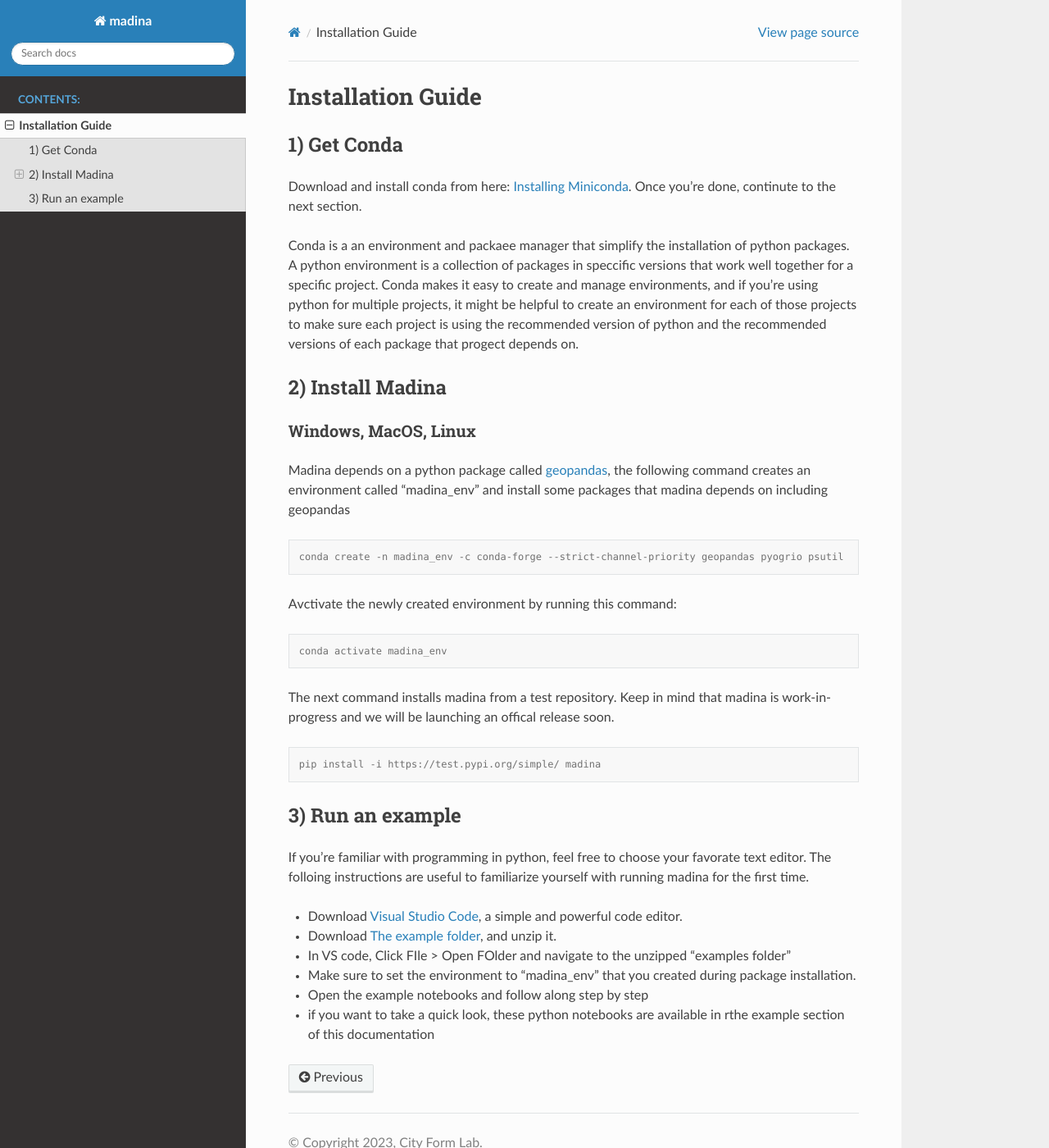
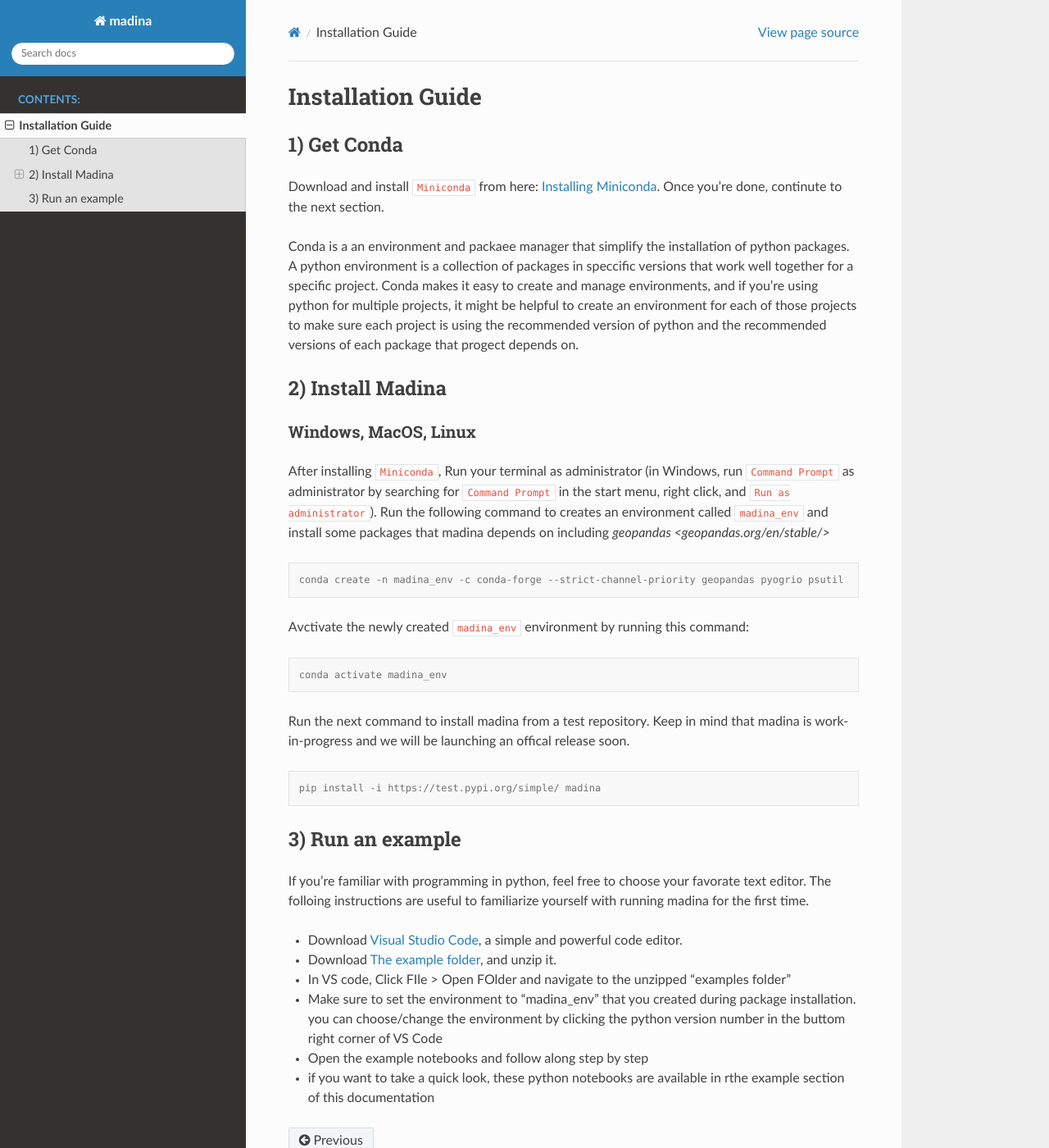
Before and after one commit to City-Form-Lab/madina, a Sphinx documentation site: the page built from docs/source/installation_guide.rst, in a window 1280 px wide and 1400 px high. Shown: the whole window at 82% size. Built offline with Sphinx 7.4.7 and the Read the Docs theme 2.0.0, drawn with Linux system fonts in a browser that asks for light colours; pages that are not in the unit, such as notebooks, are missing from menus.

Commit message:
style update for installation guide

```diff
--- a/docs/source/installation_guide.rst
+++ b/docs/source/installation_guide.rst
@@ -3,7 +3,7 @@
 
 1) Get Conda
 --------------
-Download and install conda from here: `Installing Miniconda <https://docs.conda.io/projects/miniconda/en/latest/miniconda-install.html>`_.
+Download and install ``Miniconda`` from here: `Installing Miniconda <https://docs.conda.io/projects/miniconda/en/latest/miniconda-install.html>`_.
 Once you're done, continute to the next section.
 
 Conda is a an environment and packaee manager that simplify the installation of python packages.
@@ -14,20 +14,23 @@
 -----------------------
 Windows, MacOS, Linux
 ^^^^^^^^^^^^^^^^^^^^^^^
-Madina depends on a python package called  `geopandas <geopandas.org/en/stable/>`_, the following command creates an environment called "madina_env" and install some packages that madina depends on including geopandas
+After installing ``Miniconda``, Run your terminal as administrator
+(in Windows, run ``Command Prompt`` as administrator by searching for ``Command Prompt`` in the start menu, right click, and ``Run as administrator``).
+Run the following command to creates an environment called ``madina_env`` and install some packages that madina depends on including `geopandas <geopandas.org/en/stable/>`
+
 
 .. code-block:: console
 
    conda create -n madina_env -c conda-forge --strict-channel-priority geopandas pyogrio psutil
 
-Avctivate the newly created environment by running this command:
+Avctivate the newly created ``madina_env`` environment by running this command:
 
 .. code-block:: console
 
     conda activate madina_env
 
 
-The next command installs madina from a test repository. Keep in mind that madina is work-in-progress and we will be launching an offical release soon.
+Run the next command to install madina from a test repository. Keep in mind that madina is work-in-progress and we will be launching an offical release soon.
 
 .. code-block:: console
 
@@ -42,6 +45,6 @@
 * Download `Visual Studio Code <https://code.visualstudio.com/>`_, a simple and powerful code editor.
 * Download `The example folder <https://www.dropbox.com/scl/fi/1fbidbc5bqz7ccn61u1yq/examples.zip?rlkey=y0ppgukbyck0scw6pakrcn7f5&dl=1>`_, and unzip it.
 * In VS code, Click FIle > Open FOlder and navigate to the unzipped "examples folder"
-* Make sure to set the environment to "madina_env" that you created during package installation.
+* Make sure to set the environment to "madina_env" that you created during package installation. you can choose/change the environment by clicking the python version number in the buttom right corner of VS Code
 * Open the example notebooks and follow along step by step
 * if you want to take a quick look, these python notebooks are available in rthe example section of this documentation
```
